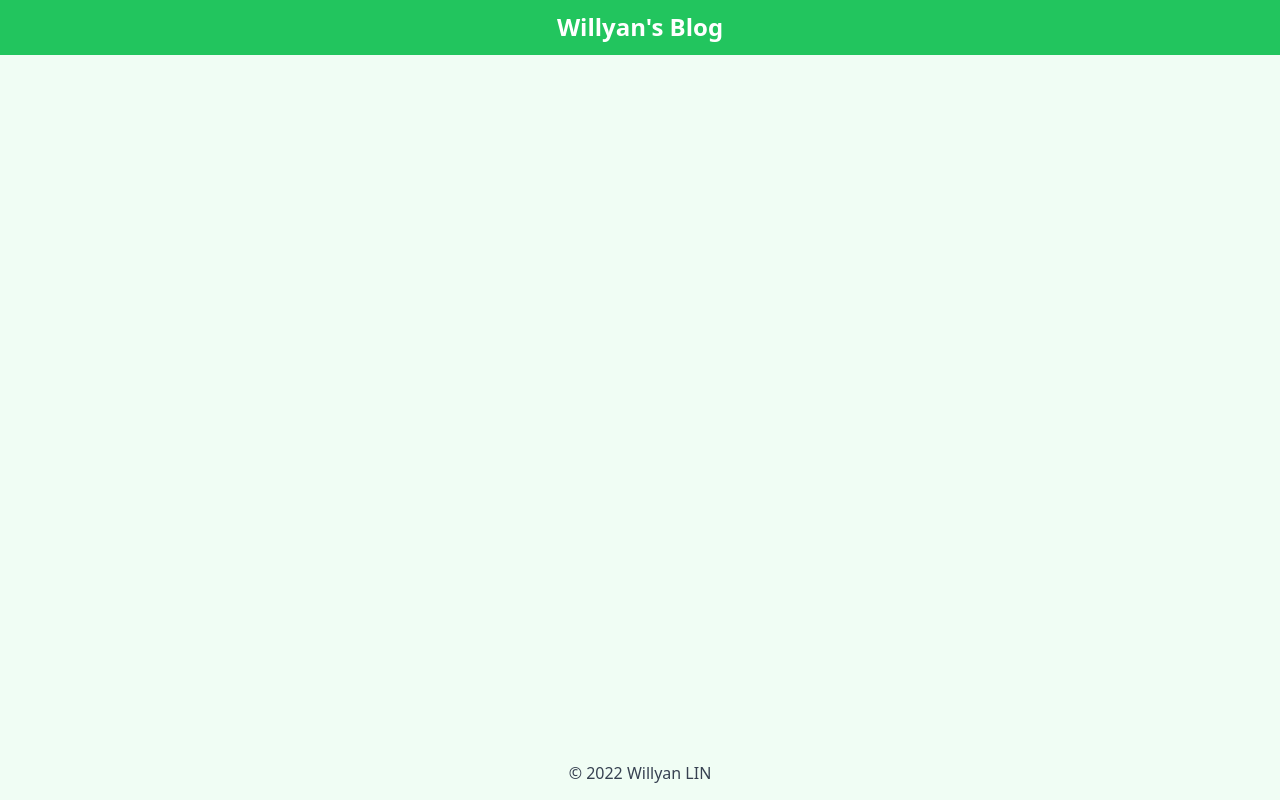
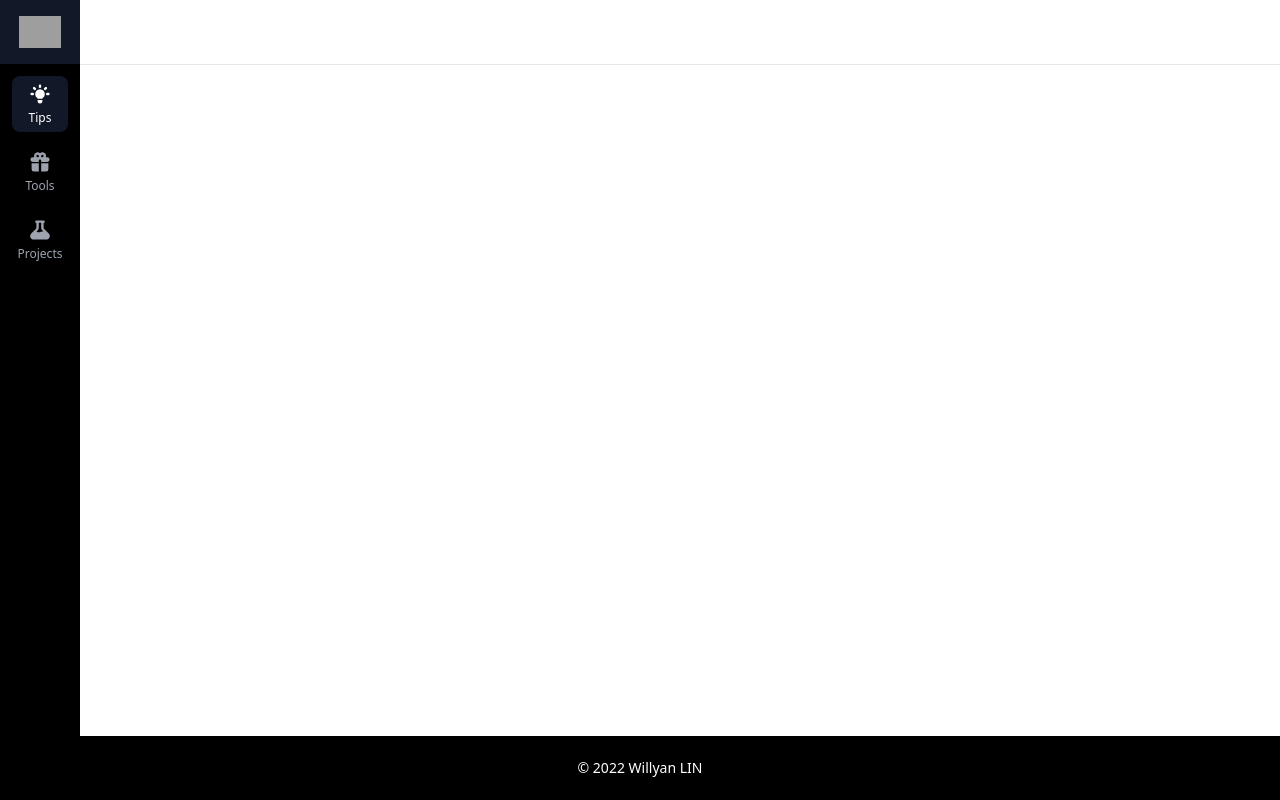
Before and after one commit to willdow/wlin, a Nuxt app: page /projects in a window 1280 px wide. Built offline with nearby package versions, Linux system fonts and the light colour scheme; grey boxes are pictures that could not be loaded.

Commit message:
feat: 🦄 add header and sidebar

```diff
--- /dev/null
+++ b/components/sections/Header.vue
@@ -0,0 +1,135 @@
+<template>
+  <header class="relative flex h-16 flex-shrink-0 items-center bg-white">
+    <!-- Logo area -->
+    <div class="absolute inset-y-0 left-0 lg:static lg:flex-shrink-0">
+      <a
+        href="#"
+        class="flex h-16 w-16 items-center justify-center bg-gray-900 focus:outline-none focus:ring-2 focus:ring-inset focus:ring-blue-600 lg:w-20"
+      >
+        <img
+          class="h-8 w-auto"
+          src="https://tailwindui.com/img/logos/workflow-mark.svg?color=white"
+          alt="Workflow"
+        />
+      </a>
+    </div>
+
+    <!-- Picker area -->
+    <div class="mx-auto lg:hidden">
+      <!-- Menu button area -->
+      <div
+        class="absolute inset-y-0 right-0 pr-4 flex items-center sm:pr-6 lg:hidden"
+      >
+        <!-- Mobile menu button -->
+        <button
+          type="button"
+          class="-mr-2 inline-flex items-center justify-center p-2 rounded-md text-gray-400 hover:text-gray-500 hover:bg-gray-100 focus:outline-none focus:ring-2 focus:ring-inset focus:ring-blue-600"
+        >
+          <span class="sr-only">Open main menu</span>
+          <!-- Heroicon name: outline/menu -->
+          <svg
+            class="block h-6 w-6"
+            xmlns="http://www.w3.org/2000/svg"
+            fill="none"
+            viewBox="0 0 24 24"
+            stroke-width="2"
+            stroke="currentColor"
+            aria-hidden="true"
+          >
+            <path
+              stroke-linecap="round"
+              stroke-linejoin="round"
+              d="M4 6h16M4 12h16M4 18h16"
+            />
+          </svg>
+        </button>
+      </div>
+    </div>
+
+    <!-- Mobile menu, show/hide this `div` based on menu open/closed state -->
+
+    <div class="relative z-40 lg:hidden" role="dialog" aria-modal="true">
+      <!--
+        Off-canvas menu backdrop, show/hide based on off-canvas menu state.
+
+        Entering: "transition-opacity ease-linear duration-300"
+          From: "opacity-0"
+          To: "opacity-100"
+        Leaving: "transition-opacity ease-linear duration-300"
+          From: "opacity-100"
+          To: "opacity-0"
+      -->
+      <div
+        class="hidden sm:block sm:fixed sm:inset-0 sm:bg-gray-600 sm:bg-opacity-75"
+      ></div>
+
+      <div class="fixed inset-0 z-40">
+        <!--
+          Mobile menu, toggle classes based on menu state.
+
+          Entering: "transition ease-out duration-150 sm:ease-in-out sm:duration-300"
+            From: "transform opacity-0 scale-110 sm:translate-x-full sm:scale-100 sm:opacity-100"
+            To: "transform opacity-100 scale-100 sm:translate-x-0 sm:scale-100 sm:opacity-100"
+          Leaving: "transition ease-in duration-150 sm:ease-in-out sm:duration-300"
+            From: "transform opacity-100 scale-100 sm:translate-x-0 sm:scale-100 sm:opacity-100"
+            To: "transform opacity-0 scale-110 sm:translate-x-full sm:scale-100 sm:opacity-100"
+        -->
+        <div
+          class="fixed z-40 inset-0 h-full w-full bg-white sm:inset-y-0 sm:left-auto sm:right-0 sm:max-w-xs sm:w-full sm:shadow-lg"
+          aria-label="Global"
+        >
+          <div class="h-16 flex items-center justify-between px-4 sm:px-6">
+            <a href="#">
+              <img
+                class="block h-8 w-auto"
+                src="https://tailwindui.com/img/logos/workflow-mark.svg?color=cyan&shade=400"
+                alt="Workflow"
+              />
+            </a>
+            <button
+              type="button"
+              class="-mr-2 inline-flex items-center justify-center p-2 rounded-md text-gray-400 hover:text-gray-500 hover:bg-gray-100 focus:outline-none focus:ring-2 focus:ring-inset focus:ring-blue-600"
+            >
+              <span class="sr-only">Close main menu</span>
+              <!-- Heroicon name: outline/x -->
+              <svg
+                class="block h-6 w-6"
+                xmlns="http://www.w3.org/2000/svg"
+                fill="none"
+                viewBox="0 0 24 24"
+                stroke-width="2"
+                stroke="currentColor"
+                aria-hidden="true"
+              >
+                <path
+                  stroke-linecap="round"
+                  stroke-linejoin="round"
+                  d="M6 18L18 6M6 6l12 12"
+                />
+              </svg>
+            </button>
+          </div>
+          <div class="max-w-8xl mx-auto py-3 px-2 sm:px-4">
+            <a
+              href="#"
+              class="block rounded-md py-2 px-3 text-base font-medium text-gray-900 hover:bg-gray-100"
+              >Tips</a
+            >
+
+            <a
+              href="#"
+              class="block rounded-md py-2 px-3 text-base font-medium text-gray-900 hover:bg-gray-100"
+              >Tools</a
+            >
+
+            <a
+              href="#"
+              class="block rounded-md py-2 px-3 text-base font-medium text-gray-900 hover:bg-gray-100"
+              >Projects</a
+            >
+          </div>
+        </div>
+      </div>
+    </div>
+  </header>
+</template>
--- /dev/null
+++ b/components/sections/Sidebar.vue
@@ -0,0 +1,67 @@
+<template>
+  <!-- Narrow sidebar-->
+  <nav
+    aria-label="Sidebar"
+    class="hidden lg:block lg:flex-shrink-0 lg:overflow-y-auto bg-black"
+  >
+    <div class="relative flex w-20 flex-col space-y-3 p-3">
+      <a
+        href="#"
+        class="flex flex-col h-14 w-14 flex-shrink-0 items-center justify-center rounded-lg bg-gray-900 text-white"
+      >
+        <svg
+          class="w-6 h-6"
+          fill="currentColor"
+          viewBox="0 0 20 20"
+          xmlns="http://www.w3.org/2000/svg"
+        >
+          <path
+            d="M11 3a1 1 0 10-2 0v1a1 1 0 102 0V3zM15.657 5.757a1 1 0 00-1.414-1.414l-.707.707a1 1 0 001.414 1.414l.707-.707zM18 10a1 1 0 01-1 1h-1a1 1 0 110-2h1a1 1 0 011 1zM5.05 6.464A1 1 0 106.464 5.05l-.707-.707a1 1 0 00-1.414 1.414l.707.707zM5 10a1 1 0 01-1 1H3a1 1 0 110-2h1a1 1 0 011 1zM8 16v-1h4v1a2 2 0 11-4 0zM12 14c.015-.34.208-.646.477-.859a4 4 0 10-4.954 0c.27.213.462.519.476.859h4.002z"
+          ></path>
+        </svg>
+        <span class="text-xs mt-1">Tips</span>
+      </a>
+
+      <a
+        href="#"
+        class="flex flex-col h-14 w-14 flex-shrink-0 items-center justify-center rounded-lg text-gray-400 hover:bg-gray-700"
+      >
+        <svg
+          class="w-6 h-6"
+          fill="currentColor"
+          viewBox="0 0 20 20"
+          xmlns="http://www.w3.org/2000/svg"
+        >
+          <path
+            fill-rule="evenodd"
+            d="M5 5a3 3 0 015-2.236A3 3 0 0114.83 6H16a2 2 0 110 4h-5V9a1 1 0 10-2 0v1H4a2 2 0 110-4h1.17C5.06 5.687 5 5.35 5 5zm4 1V5a1 1 0 10-1 1h1zm3 0a1 1 0 10-1-1v1h1z"
+            clip-rule="evenodd"
+          ></path>
+          <path
+            d="M9 11H3v5a2 2 0 002 2h4v-7zM11 18h4a2 2 0 002-2v-5h-6v7z"
+          ></path>
+        </svg>
+        <span class="text-xs mt-1">Tools</span>
+      </a>
+
+      <a
+        href="#"
+        class="flex flex-col h-14 w-14 flex-shrink-0 items-center justify-center rounded-lg text-gray-400 hover:bg-gray-700"
+      >
+        <svg
+          class="w-6 h-6"
+          fill="currentColor"
+          viewBox="0 0 20 20"
+          xmlns="http://www.w3.org/2000/svg"
+        >
+          <path
+            fill-rule="evenodd"
+            d="M7 2a1 1 0 00-.707 1.707L7 4.414v3.758a1 1 0 01-.293.707l-4 4C.817 14.769 2.156 18 4.828 18h10.343c2.673 0 4.012-3.231 2.122-5.121l-4-4A1 1 0 0113 8.172V4.414l.707-.707A1 1 0 0013 2H7zm2 6.172V4h2v4.172a3 3 0 00.879 2.12l1.027 1.028a4 4 0 00-2.171.102l-.47.156a4 4 0 01-2.53 0l-.563-.187a1.993 1.993 0 00-.114-.035l1.063-1.063A3 3 0 009 8.172z"
+            clip-rule="evenodd"
+          ></path>
+        </svg>
+        <span class="text-xs mt-1">Projects</span>
+      </a>
+    </div>
+  </nav>
+</template>
--- a/layouts/custom.vue
+++ b/layouts/custom.vue
@@ -1,17 +1,20 @@
 <template>
-  <div class="flex flex-col w-full h-screen overflow-hidden bg-green-50">
-    <header class="w-full h-16 bg-green-500">
-      <nav
-        class="flex items-center justify-center w-full h-full text-center text-black"
-      >
-        <h2 class="text-2xl font-bold text-white">Willyan's Blog</h2>
-      </nav>
-    </header>
-    <main class="flex-grow w-full h-full p-4 mx-auto max-w-7xl">
-      <slot />
-    </main>
-    <footer class="flex items-center justify-center w-full h-16 text-black">
-      <p class="text-gray-700">© {{ new Date().getFullYear() }} Willyan LIN</p>
+  <div class="flex h-screen flex-col">
+    <Header />
+    <div class="flex min-h-0 flex-1 overflow-hidden">
+      <Sidebar />
+      <main class="min-w-0 flex-1 border-t border-gray-200 xl:flex">
+        <slot />
+      </main>
+    </div>
+    <footer class="flex items-center justify-center w-full h-16 bg-black">
+      <p class="text-white text-sm">
+        © {{ new Date().getFullYear() }} Willyan LIN
+      </p>
     </footer>
   </div>
 </template>
+<script setup>
+import Header from "@/components/sections/Header.vue";
+import Sidebar from "@/components/sections/Sidebar.vue";
+</script>
--- a/nuxt.config.ts
+++ b/nuxt.config.ts
@@ -5,13 +5,13 @@ export default defineNuxtConfig({
   // app
   app: {
     head: {
-      title: "Willyan",
-      titleTemplate: "%s - Blog",
+      title: "Willyan LIN",
+      titleTemplate: "%s - sharing place",
       meta: [
         { name: "viewport", content: "width=device-width, initial-scale=1" },
         {
-          hid: "Willyan",
-          name: "Willyan",
+          hid: "Willyan LIN",
+          name: "Willyan LIN",
           content: "Blog"
         }
       ],
--- a/pages/index.vue
+++ b/pages/index.vue
@@ -1,7 +1,5 @@
 <template>
-  <div
-    class="flex flex-col justify-center w-full h-screen max-w-3xl mx-auto space-y-2"
-  >
+  <div class="flex flex-col justify-center mx-auto space-y-2">
     <h1 class="text-2xl">About</h1>
     <p>Hey there</p>
   </div>
--- a/pages/projects/[id].vue
+++ b/pages/projects/[id].vue
@@ -0,0 +1 @@
+<template>ici project</template>
```
